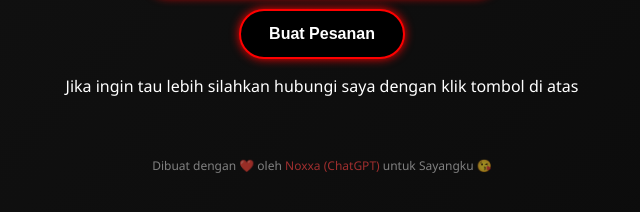
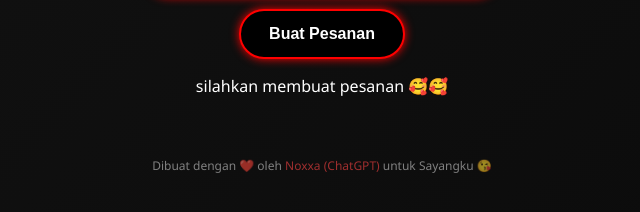
Before and after one commit to ifufvjhcrjb/Webku, a plain HTML site: page profile.html in a window 1280 px wide. Shown: the part 1501-1713 px from the top of the page, without its empty margins (318-958 px from the left). Drawn offline with Linux system fonts and the light colour scheme.

Commit message:
Update profile.html

```diff
--- a/profile.html
+++ b/profile.html
@@ -55,7 +55,7 @@
     </div>
 
     <button id="showFormBtn" class="btn">Buat Pesanan</button>
-    <p class="info-text">Jika ingin tau lebih silahkan hubungi saya dengan klik tombol di atas</p>
+    <p class="info-text">silahkan membuat pesanan 🥰🥰</p>
 
     <div class="order-form" id="orderForm" style="display:none;">
       <input type="text" id="nama" placeholder="Nama" />
```
